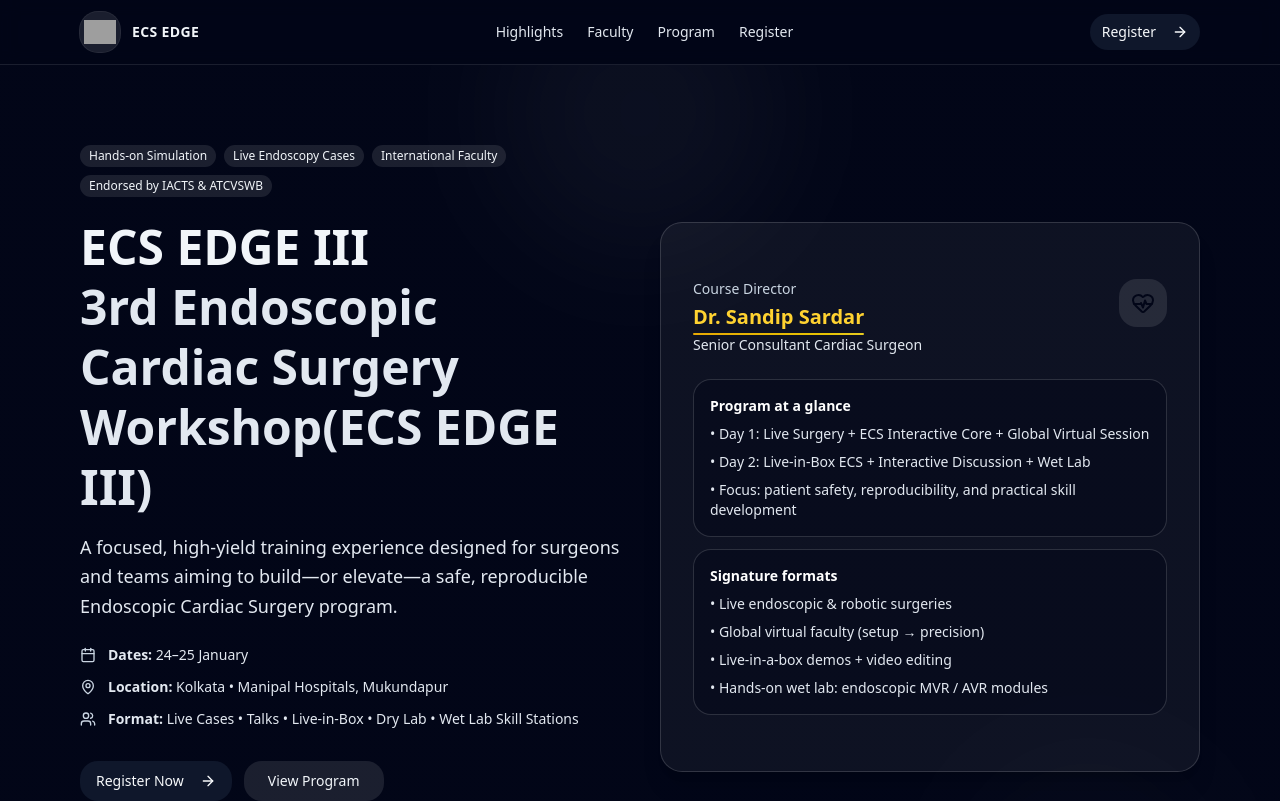
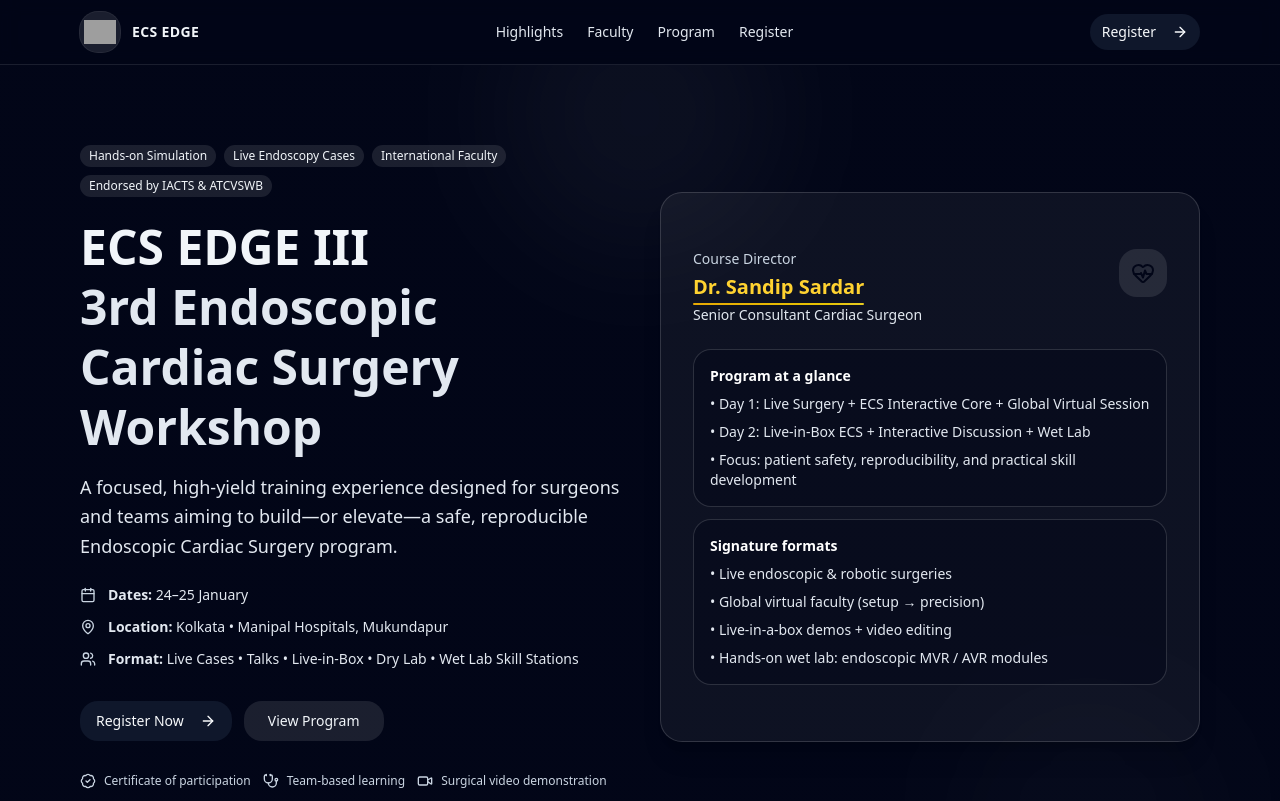
Before and after one commit to boe1981/ecs-edge, a Next.js app: page / in a window 1280 px wide. Shown: the top 801 px of the page. Built offline with nearby package versions, Linux system fonts and the light colour scheme; grey boxes are pictures that could not be loaded.

Commit message:
Update workshop page content

```diff
--- a/app/page.tsx
+++ b/app/page.tsx
@@ -318,7 +318,7 @@ export default function Page() {
             <h1 className="mt-5 text-3xl font-semibold leading-tight md:text-5xl">
               ECS EDGE III
               <span className="block text-slate-200">
-                3rd Endoscopic Cardiac Surgery Workshop(ECS EDGE III)
+                3rd Endoscopic Cardiac Surgery Workshop
               </span>
             </h1>
 
```
